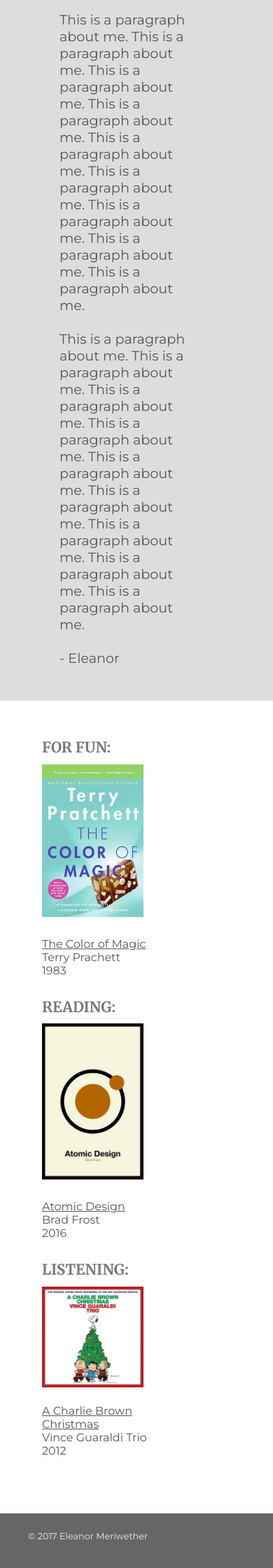
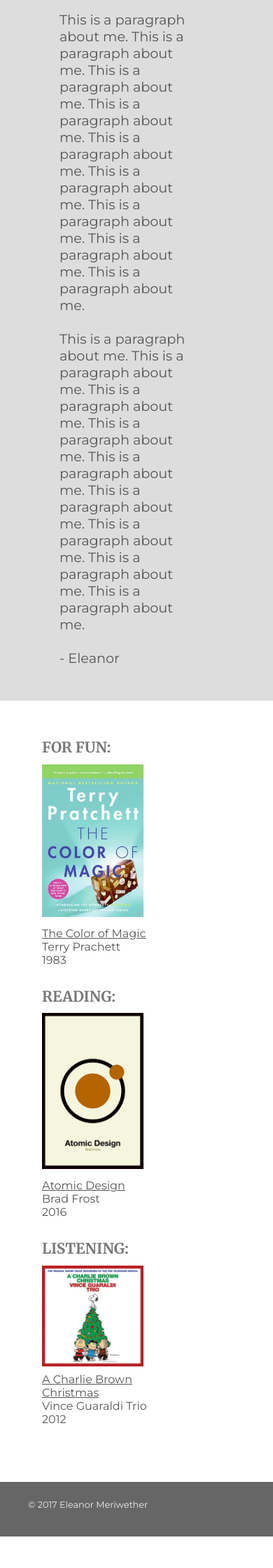
Before and after one commit to emeriwether/emeriwether.github.io, a Jekyll site: the page built from about.html, in a window 390 px wide. Shown: the part 474-2714 px from the top of the page at 70% size. Built offline with Jekyll 4.4.1, drawn with Linux system fonts in a browser that asks for light colours; nearby versions of some CDN libraries; after the commit the page ends 2669 px from its top, so only the background shows below that.

Commit message:
adjust spacing on aside on about me for 490

```diff
--- a/css/styles.css
+++ b/css/styles.css
@@ -180,6 +180,7 @@ MEDIA QUERIES
     section.aside aside { width: 90%; float: none; margin-bottom: 30px; }
     section.aside aside div img { width: 70%; margin-bottom: 10px; }
     section.aside aside:nth-child(3) div:nth-child(1) img { margin-bottom: 5px; }
+    section.aside aside div p { padding: 0; }
 }
 
 /* Phones (works for 347-475 width) */
```
